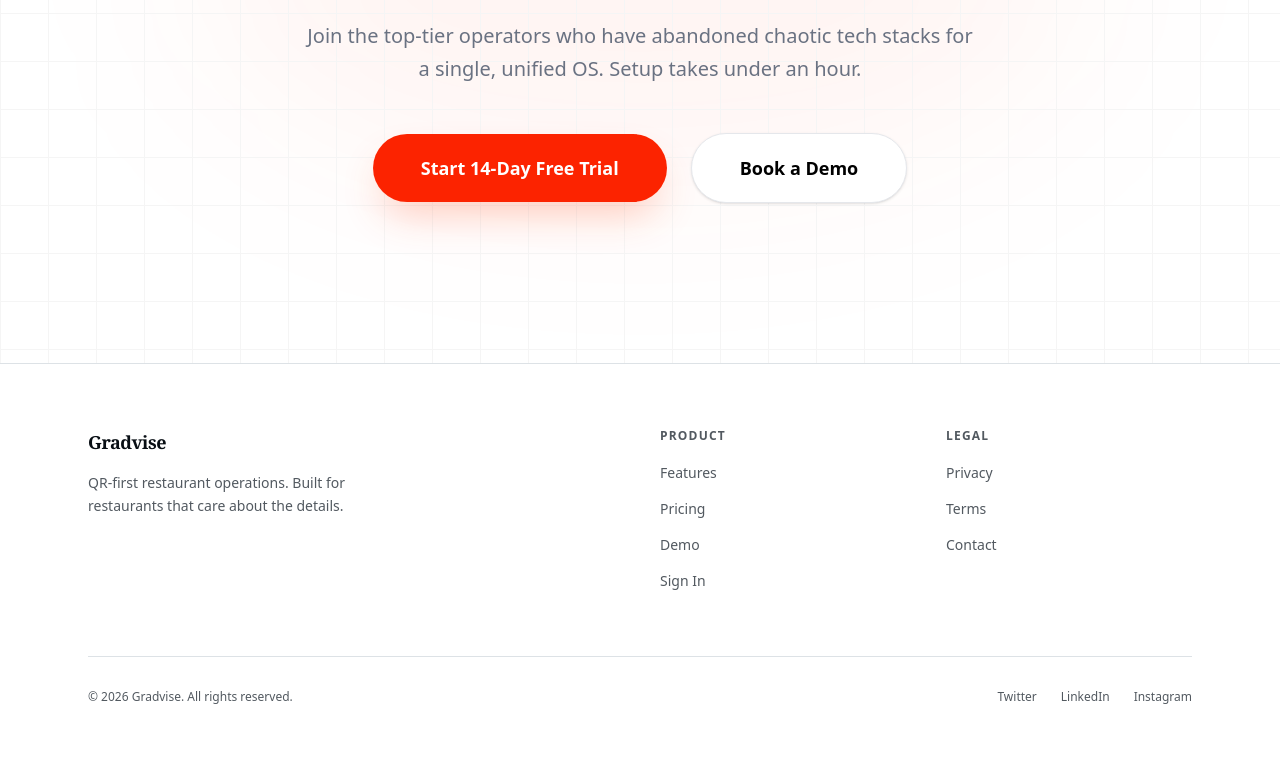
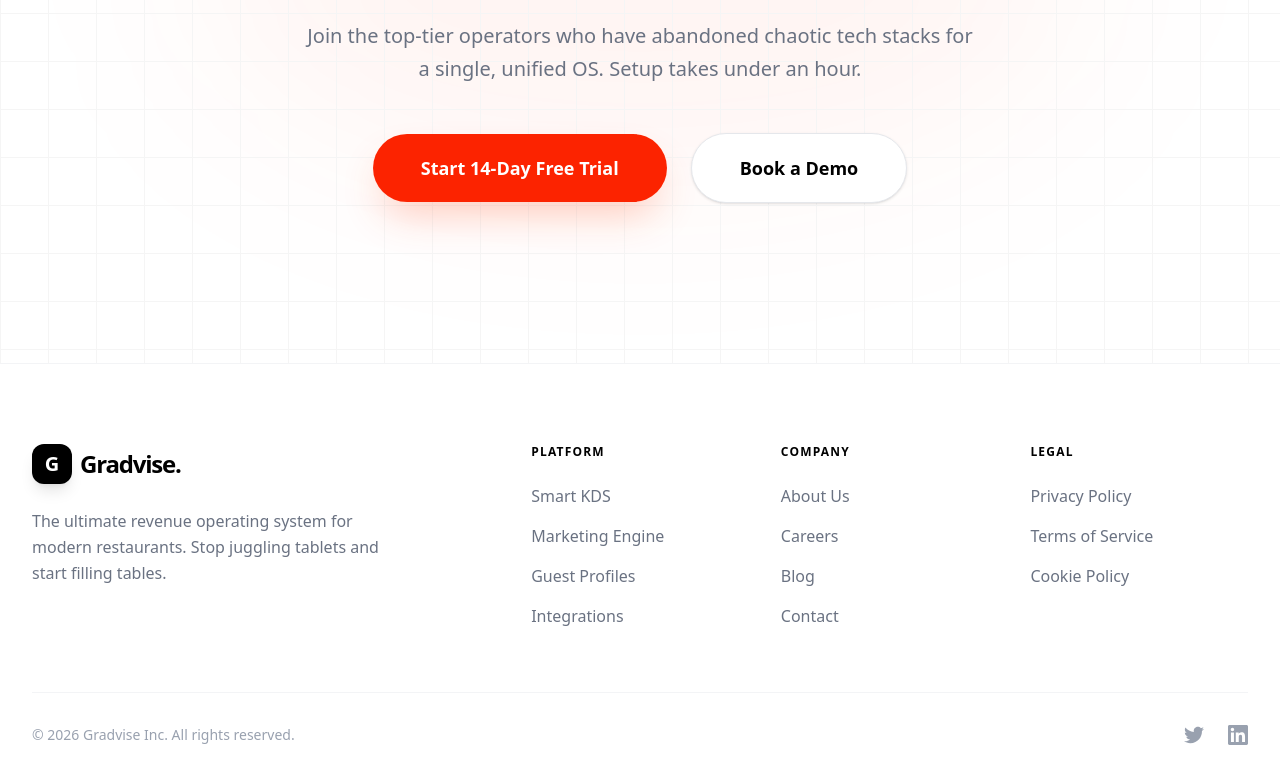
Before and after one commit to grad-dev/Gradvise-Landing-Page, a Next.js app: page / in a window 1280 px wide. Shown: the part 7107-7890 px from the top of the page. Built offline with nearby package versions, Linux system fonts and the light colour scheme; a web font is replaced by a local one.

Commit message:
footer changes

```diff
--- a/src/app/page.tsx
+++ b/src/app/page.tsx
@@ -901,7 +901,6 @@ export default function Home() {
            </motion.div>
         </div>
       </section>
-
     </div>
   );
 }
--- a/src/components/Footer/index.tsx
+++ b/src/components/Footer/index.tsx
@@ -4,49 +4,58 @@ export default function MainFooter() {
   const year = new Date().getFullYear();
 
   return (
-    <footer className="w-full py-16 border-t border-(--border)">
-      <div className="container mx-auto px-4 sm:px-6 max-w-6xl">
-        <div className="grid grid-cols-1 md:grid-cols-4 gap-10 mb-16">
-          <div className="md:col-span-2">
-            <Link href="/" className="inline-block mb-4">
-              <span className="text-lg font-semibold font-serif tracking-tight text-(--foreground)">
-                Gradvise
-              </span>
+    <footer className="w-full bg-white border-t border-gray-100 pt-20 pb-10 px-4 md:px-8">
+        <div className="container mx-auto max-w-7xl">
+          <div className="grid grid-cols-1 md:grid-cols-2 lg:grid-cols-5 gap-12 lg:gap-8 mb-16">
+            {/* Brand Column */}
+            <div className="lg:col-span-2">
+              <Link href="/" className="flex items-center gap-2 group mb-6">
+                 <div className="w-10 h-10 bg-black text-white rounded-xl flex items-center justify-center font-bold text-xl group-hover:bg-primary transition-colors shadow-lg">G</div>
+                 <span className="text-2xl font-black tracking-tighter text-black">Gradvise.</span>
               </Link>
-            <p className="text-sm text-(--muted-foreground) max-w-xs leading-relaxed">
-              QR-first restaurant operations. Built for restaurants that care
-              about the details.
+              <p className="text-gray-500 max-w-sm font-medium leading-relaxed mb-8">
+                The ultimate revenue operating system for modern restaurants. Stop juggling tablets and start filling tables.
               </p>
             </div>
+
+            {/* Links Columns */}
             <div>
-            <h4 className="text-xs font-semibold tracking-widest uppercase text-(--muted-foreground) mb-4">
-              Product
-            </h4>
-            <ul className="space-y-3">
-              <li><Link href="#features" className="text-sm text-(--muted-foreground) hover:text-(--foreground) transition-colors">Features</Link></li>
-              <li><Link href="#pricing" className="text-sm text-(--muted-foreground) hover:text-(--foreground) transition-colors">Pricing</Link></li>
-              <li><Link href="/demo" className="text-sm text-(--muted-foreground) hover:text-(--foreground) transition-colors">Demo</Link></li>
-              <li><Link href="/login" className="text-sm text-(--muted-foreground) hover:text-(--foreground) transition-colors">Sign In</Link></li>
+              <h4 className="font-bold text-black mb-6 uppercase tracking-widest text-xs">Platform</h4>
+              <ul className="space-y-4">
+                <li><Link href="#" className="text-gray-500 hover:text-primary transition-colors font-medium">Smart KDS</Link></li>
+                <li><Link href="#" className="text-gray-500 hover:text-primary transition-colors font-medium">Marketing Engine</Link></li>
+                <li><Link href="#" className="text-gray-500 hover:text-primary transition-colors font-medium">Guest Profiles</Link></li>
+                <li><Link href="#" className="text-gray-500 hover:text-primary transition-colors font-medium">Integrations</Link></li>
               </ul>
             </div>
+
             <div>
-            <h4 className="text-xs font-semibold tracking-widest uppercase text-(--muted-foreground) mb-4">
-              Legal
-            </h4>
-            <ul className="space-y-3">
-              <li><Link href="/privacy" className="text-sm text-(--muted-foreground) hover:text-(--foreground) transition-colors">Privacy</Link></li>
-              <li><Link href="/terms" className="text-sm text-(--muted-foreground) hover:text-(--foreground) transition-colors">Terms</Link></li>
-              <li><Link href="/contact" className="text-sm text-(--muted-foreground) hover:text-(--foreground) transition-colors">Contact</Link></li>
+              <h4 className="font-bold text-black mb-6 uppercase tracking-widest text-xs">Company</h4>
+              <ul className="space-y-4">
+                <li><Link href="#" className="text-gray-500 hover:text-primary transition-colors font-medium">About Us</Link></li>
+                <li><Link href="#" className="text-gray-500 hover:text-primary transition-colors font-medium">Careers</Link></li>
+                <li><Link href="#" className="text-gray-500 hover:text-primary transition-colors font-medium">Blog</Link></li>
+                <li><Link href="#" className="text-gray-500 hover:text-primary transition-colors font-medium">Contact</Link></li>
+              </ul>
+            </div>
+
+            <div>
+              <h4 className="font-bold text-black mb-6 uppercase tracking-widest text-xs">Legal</h4>
+              <ul className="space-y-4">
+                <li><Link href="#" className="text-gray-500 hover:text-primary transition-colors font-medium">Privacy Policy</Link></li>
+                <li><Link href="#" className="text-gray-500 hover:text-primary transition-colors font-medium">Terms of Service</Link></li>
+                <li><Link href="#" className="text-gray-500 hover:text-primary transition-colors font-medium">Cookie Policy</Link></li>
               </ul>
             </div>
           </div>
 
-        <div className="pt-8 border-t border-(--border) flex flex-col md:flex-row items-center justify-between gap-4 text-xs text-(--muted-foreground)">
-          <span>&copy; {year} Gradvise. All rights reserved.</span>
-          <div className="flex gap-6">
-            <Link href="#" className="hover:text-(--foreground) transition-colors">Twitter</Link>
-            <Link href="#" className="hover:text-(--foreground) transition-colors">LinkedIn</Link>
-            <Link href="#" className="hover:text-(--foreground) transition-colors">Instagram</Link>
+          <div className="flex flex-col md:flex-row items-center justify-between pt-8 border-t border-gray-100">
+             <p className="text-gray-400 font-medium text-sm mb-4 md:mb-0">
+               © {year} Gradvise Inc. All rights reserved.
+             </p>
+             <div className="flex items-center gap-6">
+                <Link href="#" className="text-gray-400 hover:text-black transition-colors"><span className="sr-only">Twitter</span><svg className="w-5 h-5" fill="currentColor" viewBox="0 0 24 24"><path d="M24 4.557c-.883.392-1.832.656-2.828.775 1.017-.609 1.798-1.574 2.165-2.724-.951.564-2.005.974-3.127 1.195-.897-.957-2.178-1.555-3.594-1.555-3.179 0-5.515 2.966-4.797 6.045-4.091-.205-7.719-2.165-10.148-5.144-1.29 2.213-.669 5.108 1.523 6.574-.806-.026-1.566-.247-2.229-.616-.054 2.281 1.581 4.415 3.949 4.89-.693.188-1.452.232-2.224.084.626 1.956 2.444 3.379 4.6 3.419-2.07 1.623-4.678 2.348-7.29 2.04 2.179 1.397 4.768 2.212 7.548 2.212 9.142 0 14.307-7.721 13.995-14.646.962-.695 1.797-1.562 2.457-2.549z"/></svg></Link>
+                <Link href="#" className="text-gray-400 hover:text-black transition-colors"><span className="sr-only">LinkedIn</span><svg className="w-5 h-5" fill="currentColor" viewBox="0 0 24 24"><path d="M20.447 20.452h-3.554v-5.569c0-1.328-.027-3.037-1.852-3.037-1.853 0-2.136 1.445-2.136 2.939v5.667H9.351V9h3.414v1.561h.046c.477-.9 1.637-1.85 3.37-1.85 3.601 0 4.267 2.37 4.267 5.455v6.286zM5.337 7.433c-1.144 0-2.063-.926-2.063-2.065 0-1.138.92-2.063 2.063-2.063 1.14 0 2.064.925 2.064 2.063 0 1.139-.925 2.065-2.064 2.065zm1.782 13.019H3.555V9h3.564v11.452zM22.225 0H1.771C.792 0 0 .774 0 1.729v20.542C0 23.227.792 24 1.771 24h20.451C23.2 24 24 23.227 24 22.271V1.729C24 .774 23.2 0 22.222 0h.003z"/></svg></Link>
              </div>
           </div>
         </div>
```
Lines whose indentation alone changed are shown as unchanged.
